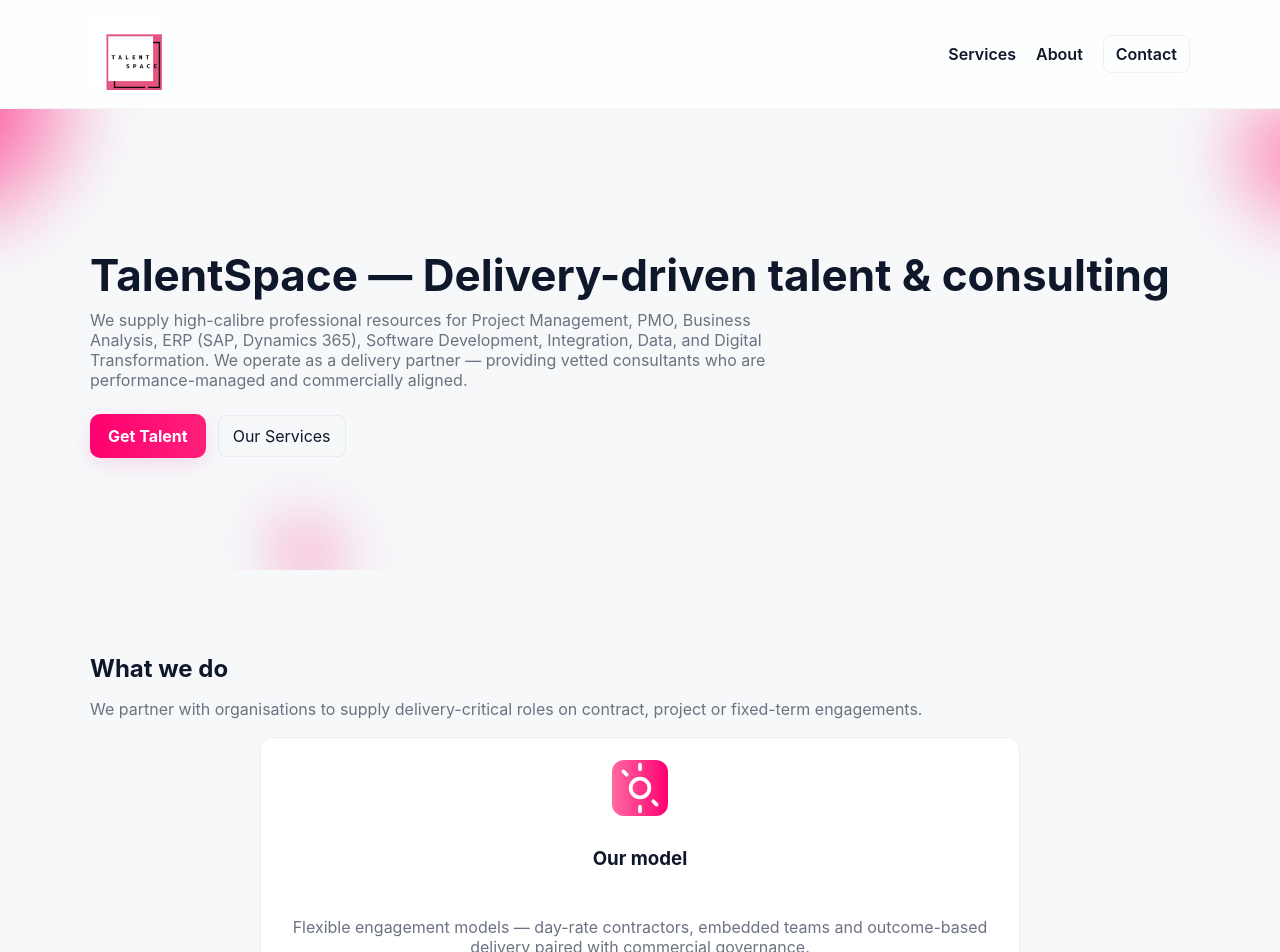
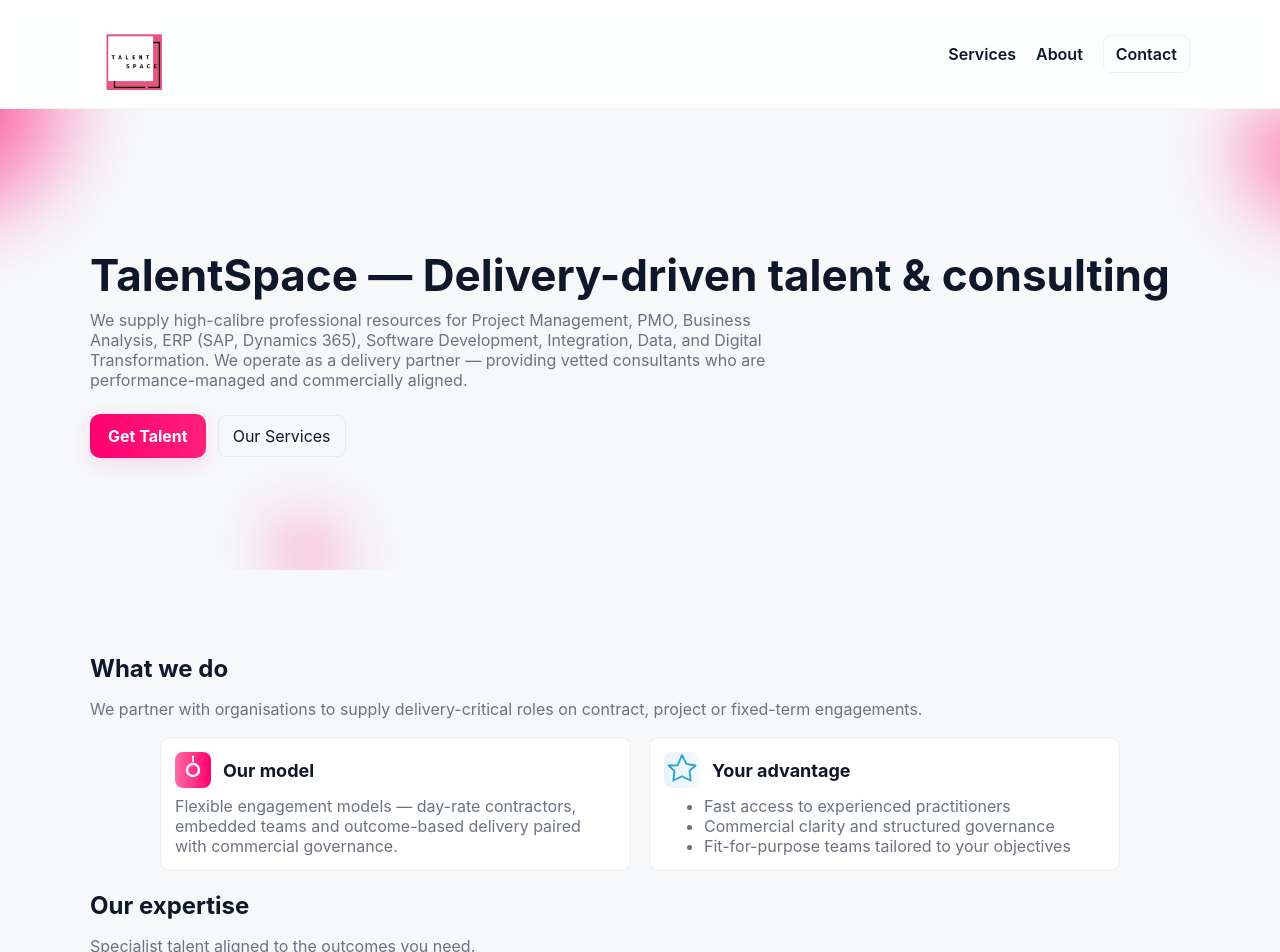
Before and after one commit to N-Nashe/MUNCHA25131_fto2505_b_Munashe-Chakona_DJS04, a React (Vite) app in the folder Talent Space/: page / in a window 1280 px wide. Shown: the top 952 px of the page. Built offline with nearby package versions, Linux system fonts and the light colour scheme.

Commit message:
fixing about section

```diff
--- a/Talent Space/src/components/Services.jsx
+++ b/Talent Space/src/components/Services.jsx
@@ -17,19 +17,22 @@
         {/* Our model / Your advantage */}
         <div className="model-adv">
           <div className="model">
-            {/* Professional, centred icon — edit SVG here if you want a different symbol */}
-            <span className="icon card-icon" aria-hidden>
-              <svg viewBox="0 0 24 24" fill="none" xmlns="http://www.w3.org/2000/svg" aria-hidden="true"><path d="M12 2v2" stroke="currentColor" strokeWidth="1.6" strokeLinecap="round" strokeLinejoin="round"/><path d="M12 20v2" stroke="currentColor" strokeWidth="1.6" strokeLinecap="round" strokeLinejoin="round"/><path d="M4.9 4.9l1.4 1.4" stroke="currentColor" strokeWidth="1.6" strokeLinecap="round" strokeLinejoin="round"/><path d="M17.7 17.7l1.4 1.4" stroke="currentColor" strokeWidth="1.6" strokeLinecap="round" strokeLinejoin="round"/><circle cx="12" cy="12" r="4" stroke="currentColor" strokeWidth="1.6" strokeLinecap="round" strokeLinejoin="round"/></svg>
-            </span>
-            <h3>Our model</h3>
+            <div className="card-head">
+              <span className="card-icon" aria-hidden>
+                <svg viewBox="0 0 24 24" fill="none" xmlns="http://www.w3.org/2000/svg" aria-hidden="true"><circle cx="12" cy="12" r="4" stroke="currentColor" strokeWidth="1.6" strokeLinecap="round" strokeLinejoin="round"/><path d="M12 3v3" stroke="currentColor" strokeWidth="1.2" strokeLinecap="round"/></svg>
+              </span>
+              <h3>Our model</h3>
+            </div>
             <p className="muted">Flexible engagement models — day-rate contractors, embedded teams and outcome-based delivery paired with commercial governance.</p>
           </div>
+
           <div className="advantage">
-            {/* Professional, centred icon — simple badge */}
-            <span className="icon card-icon" aria-hidden>
-              <svg viewBox="0 0 24 24" fill="none" xmlns="http://www.w3.org/2000/svg" aria-hidden="true"><path d="M12 2l2.9 5.9L21 9l-4 3.6L17.8 19 12 16.2 6.2 19 7 12.6 3 9l6.1-.1L12 2z" stroke="currentColor" strokeWidth="1.2" strokeLinejoin="round" strokeLinecap="round"/></svg>
-            </span>
-            <h3>Your advantage</h3>
+            <div className="card-head">
+              <span className="card-icon" aria-hidden>
+                <svg viewBox="0 0 24 24" fill="none" xmlns="http://www.w3.org/2000/svg" aria-hidden="true"><path d="M12 2l2.9 5.9L21 9l-4 3.6L17.8 19 12 16.2 6.2 19 7 12.6 3 9l6.1-.1L12 2z" stroke="currentColor" strokeWidth="1.2" strokeLinejoin="round" strokeLinecap="round"/></svg>
+              </span>
+              <h3>Your advantage</h3>
+            </div>
             <ul className="adv-list muted">
               <li>Fast access to experienced practitioners</li>
               <li>Commercial clarity and structured governance</li>
--- a/Talent Space/src/styles.css
+++ b/Talent Space/src/styles.css
@@ -63,13 +63,19 @@
 
 /* Model & Advantage — stacked vertically (one on top of the other)
    Icons are centred above the heading for a clean, professional layout. */
-.model-adv{ display:flex; flex-direction:column; gap:18px; align-items:stretch; margin-top:18px; max-width:760px; margin-left:auto; margin-right:auto }
-.model-adv .model, .model-adv .advantage{ background:#fff; padding:22px; border-radius:12px; border:1px solid var(--card-border); display:flex; flex-direction:column; gap:12px }
-.model-adv .model .card-icon, .model-adv .advantage .card-icon{ width:56px; height:56px; display:inline-flex; align-items:center; justify-content:center; border-radius:12px; color:var(--brand-dark-contrast); margin:0 auto; background: linear-gradient(90deg,var(--primary-2),var(--primary-vibrant)); }
+.model-adv{ display:flex; gap:18px; align-items:stretch; justify-content:space-between; margin-top:18px; max-width:960px; margin-left:auto; margin-right:auto }
+.model-adv .model, .model-adv .advantage{ flex:1; min-width:0; background:#fff; padding:14px; border-radius:10px; border:1px solid var(--card-border); display:flex; flex-direction:column; gap:8px }
+.model-adv .card-head{ display:flex; align-items:center; gap:12px }
+.model-adv .card-icon{ width:36px; height:36px; display:inline-flex; align-items:center; justify-content:center; border-radius:8px; color:var(--brand-dark-contrast); background: linear-gradient(90deg,var(--primary-2),var(--primary-vibrant)); }
 .model-adv .advantage .card-icon{ background: linear-gradient(90deg, rgba(42,160,209,0.12), rgba(42,160,209,0.06)); color:var(--brand-accent-blue) }
-.model-adv h3{ text-align:center }
-.model-adv p, .model-adv .adv-list{ text-align:center }
+.model-adv h3{ margin:0; font-size:18px }
+.model-adv p, .model-adv .adv-list{ margin:0; color:var(--muted) }
 
+@media (max-width:900px){
+  .model-adv{ flex-direction:column }
+  .model-adv .model, .model-adv .advantage{ width:100% }
+  .model-adv{ max-width:820px }
+}
 /* Keep it stacked on all sizes but make sure it shrinks well */
 @media (max-width:420px){
   .model-adv{ max-width:92% }
```
